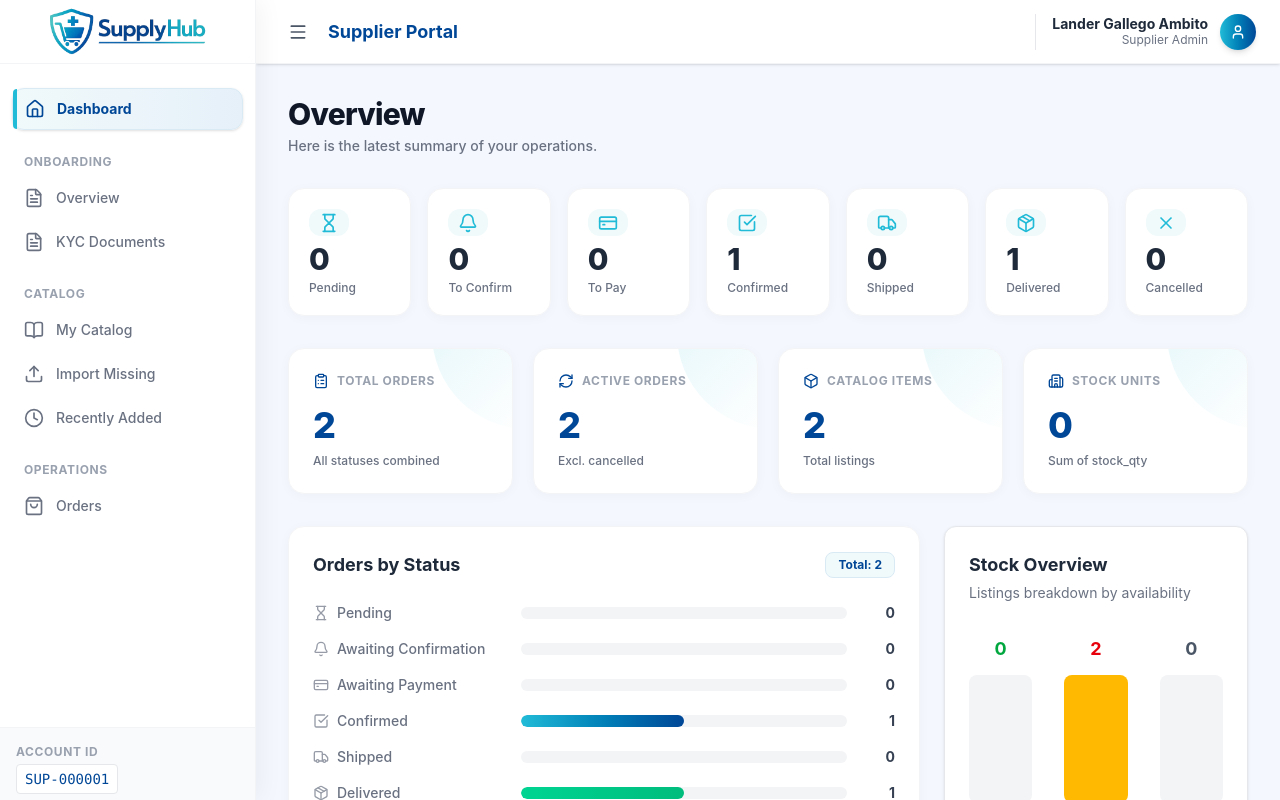
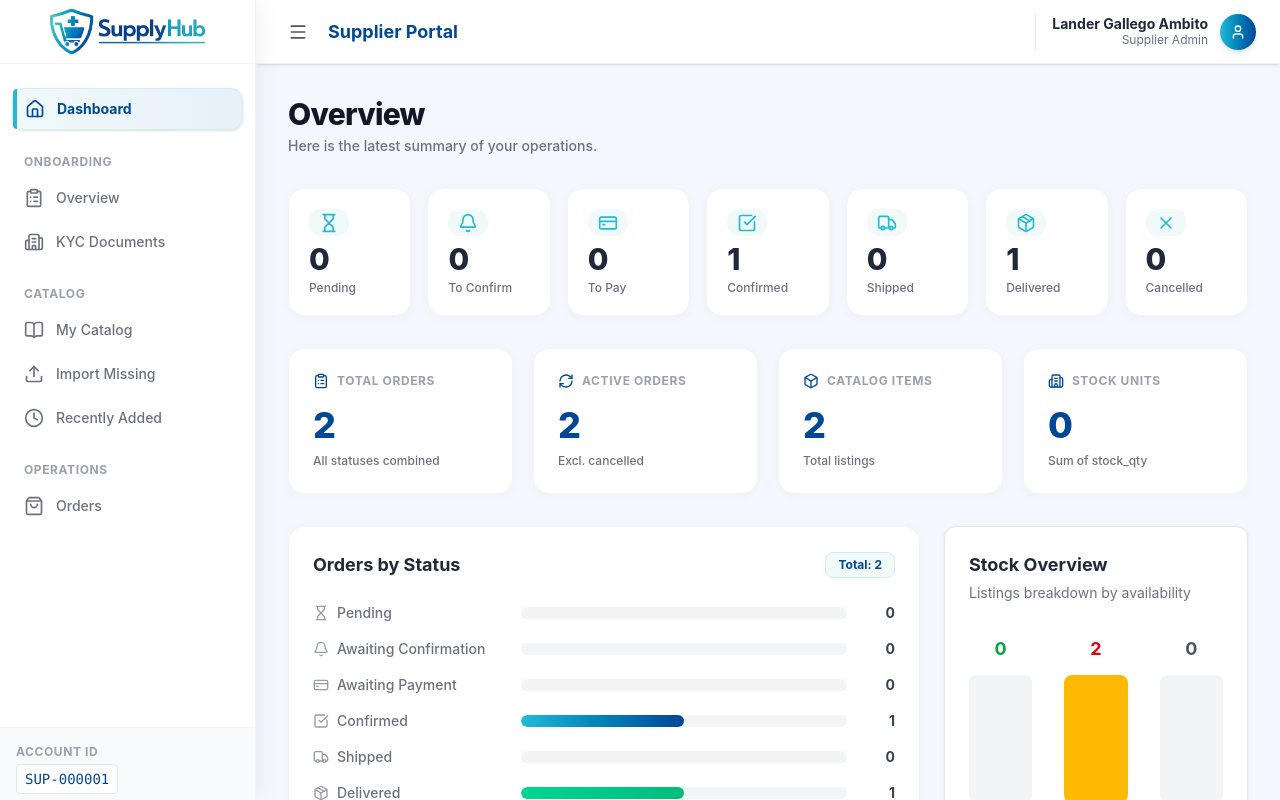
Before and after one commit to yujiin770/supply-hub, a React (Vite) app: page / in a window 1280 px wide. Built offline with nearby package versions, Linux system fonts and the light colour scheme.

Commit message:
fix sidebar collapsed

```diff
--- a/src/App.tsx
+++ b/src/App.tsx
@@ -1,4 +1,3 @@
-// src/App.tsx
 import { useEffect, useState } from 'react';
 import { Toaster } from 'sonner';
 import DashboardLayout from './components/layout/DashboardLayout';
--- a/src/components/dashboard/StatsCard.tsx
+++ b/src/components/dashboard/StatsCard.tsx
@@ -26,7 +26,7 @@ const StatsCard: React.FC<StatsCardProps> = ({ title, value, subtitle, icon: Ico
 
     return (
         <div className="bg-white rounded-2xl border border-gray-100 p-6 shadow-[0_2px_12px_rgba(0,0,0,0.03)] hover:shadow-[0_8px_24px_rgba(0,0,0,0.06)] transition-all duration-300 relative overflow-hidden">
-            <div className="absolute top-0 right-0 w-24 h-24 bg-gradient-to-br from-[#21BBD7]/10 to-transparent rounded-bl-full -mr-4 -mt-4"></div>
+            <div className="absolute top-0 right-0 w-24 h-24 from-[#21BBD7]/10 to-transparent rounded-bl-full -mr-4 -mt-4"></div>
             <div className="flex items-center gap-2 mb-4 relative z-10">
                 <Icon className="w-4 h-4 text-[#004797]" />
                 <span className="text-xs font-bold text-gray-400 uppercase tracking-wider">{title}</span>
--- a/src/components/layout/Sidebar.tsx
+++ b/src/components/layout/Sidebar.tsx
@@ -1,6 +1,6 @@
 // src/components/layout/Sidebar.tsx
 import React from 'react';
-import { Home, FileText, BookOpen, Upload, Clock, ShoppingBag } from 'lucide-react';
+import { Home, FileText, ClipboardList, BookOpen, Upload, Clock, ShoppingBag, Building2 } from 'lucide-react';
 
 interface SidebarProps {
     isDesktopCollapsed: boolean;
@@ -13,8 +13,8 @@ const Sidebar: React.FC<SidebarProps> = ({ isDesktopCollapsed, isMobileOpen, set
         {
             title: 'ONBOARDING',
             items: [
-                { label: 'Overview', icon: FileText, active: false },
-                { label: 'KYC Documents', icon: FileText, active: false },
+                { label: 'Overview', icon: ClipboardList, active: false },
+                { label: 'KYC Documents', icon: Building2, active: false },
             ]
         },
         {
@@ -44,7 +44,7 @@ const Sidebar: React.FC<SidebarProps> = ({ isDesktopCollapsed, isMobileOpen, set
                 w-64
             `}
         >
-            {/* Logo Area - With Smooth Crossfade Transition */}
+            {/* Logo Area - Crossfade Transition */}
             <div className="h-16 flex items-center justify-center border-b border-gray-100 px-4 shrink-0 whitespace-nowrap overflow-hidden relative">
                 {/* Full Logo (Shows when expanded) */}
                 <img
@@ -53,7 +53,7 @@ const Sidebar: React.FC<SidebarProps> = ({ isDesktopCollapsed, isMobileOpen, set
                     className={`absolute transition-all duration-300 object-contain w-40 ${isDesktopCollapsed ? 'opacity-0 scale-90 pointer-events-none md:block hidden' : 'opacity-100 scale-100'}`}
                 />
 
-                {/* Small Logo Icon (Shows when collapsed) - SAVE THIS AS "logo-icon.png" in public folder */}
+                {/* Small Logo Icon (Shows when collapsed) */}
                 <img
                     src="/logo-icon.png"
                     alt="SupplyHub Icon"
@@ -82,17 +82,11 @@ const Sidebar: React.FC<SidebarProps> = ({ isDesktopCollapsed, isMobileOpen, set
                             {group.items.map((item, i) => {
                                 const Icon = item.icon;
                                 return (
-                                    <a key={i} href="#" onClick={() => setIsMobileOpen(false)} className="flex items-center gap-3 px-3 py-2.5 text-gray-500 hover:bg-gray-50 hover:text-[#004797] rounded-xl text-sm font-medium transition-all group relative">
+                                    <a key={i} href="#" onClick={() => setIsMobileOpen(false)} className="flex items-center gap-3 px-3 py-2.5 text-gray-500 hover:bg-gray-50 hover:text-[#004797] rounded-xl text-sm font-medium transition-all group">
                                         <Icon className="w-5 h-5 shrink-0 group-hover:scale-110 transition-transform" />
                                         <span className={`transition-all duration-300 whitespace-nowrap origin-left ${isDesktopCollapsed ? 'md:opacity-0 md:scale-0 md:w-0' : 'opacity-100 scale-100 w-auto'}`}>
                                             {item.label}
                                         </span>
-                                        {/* Tooltip for desktop collapsed mode */}
-                                        {isDesktopCollapsed && (
-                                            <div className="hidden md:block absolute left-14 bg-gray-800 text-white text-xs px-2 py-1 rounded opacity-0 invisible group-hover:opacity-100 group-hover:visible transition-all whitespace-nowrap z-50">
-                                                {item.label}
-                                            </div>
-                                        )}
                                     </a>
                                 );
                             })}
```
